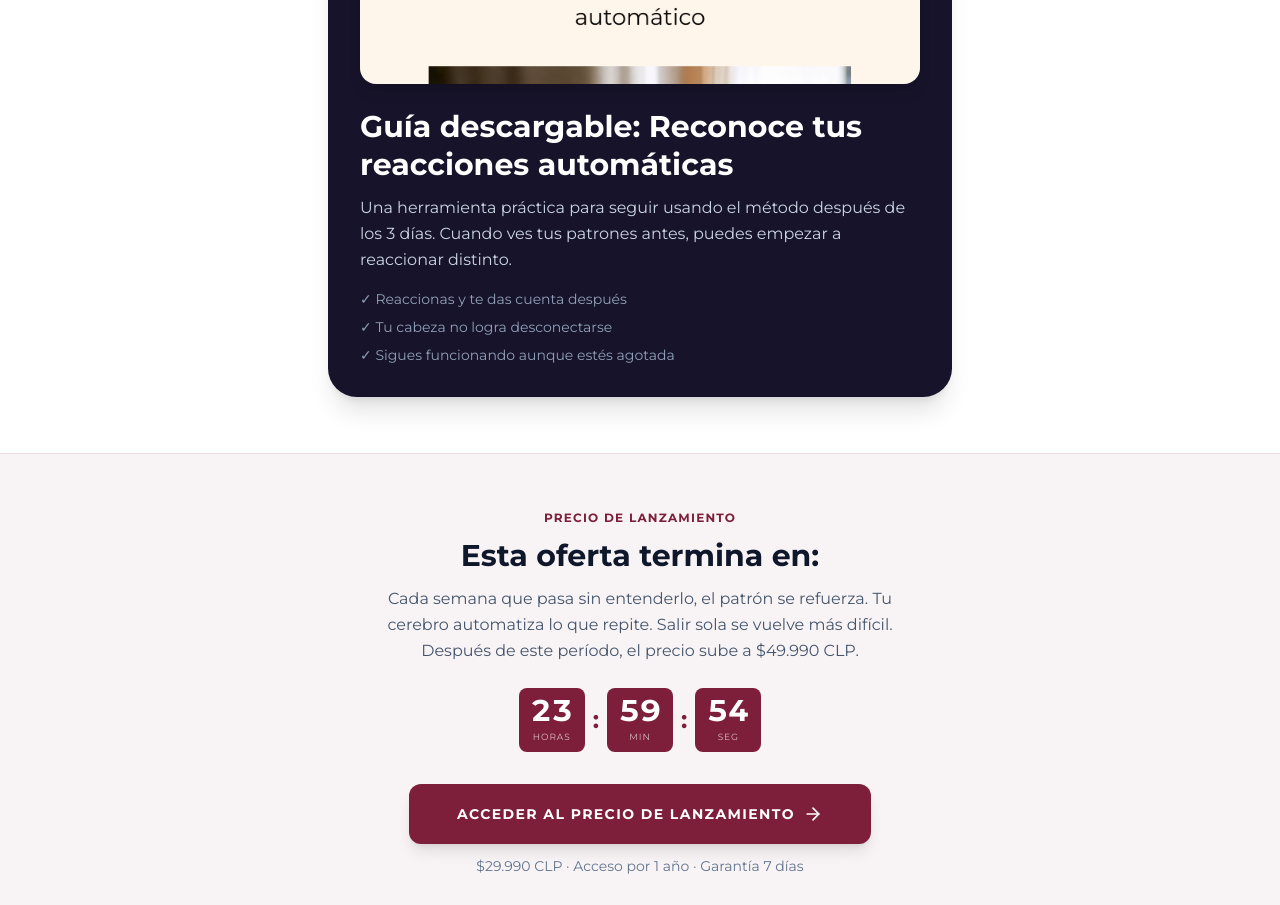
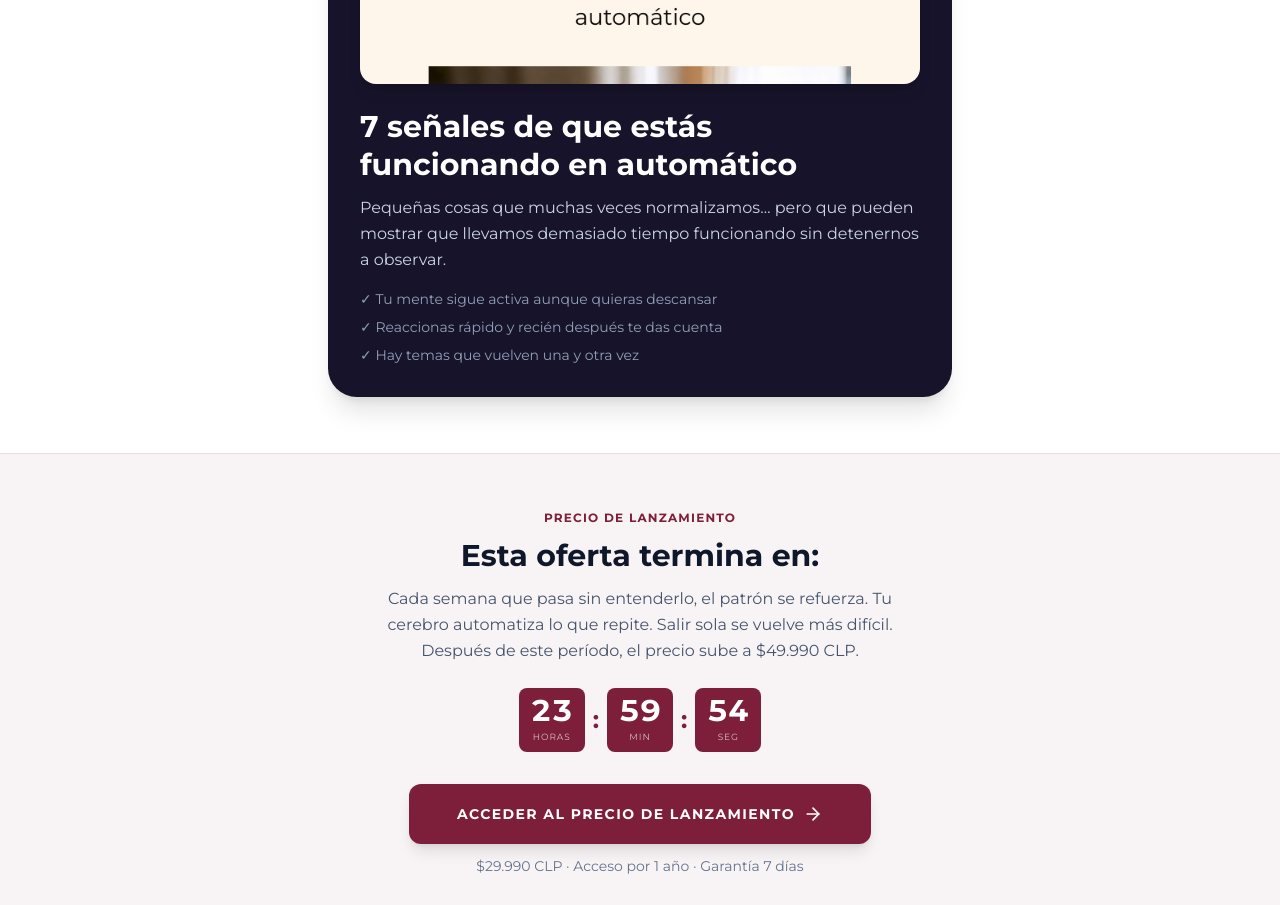
Before and after one commit to cursossolange/despierta-72h, a React (Vite) app: page / in a window 1280 px wide. Shown: the part 5412-6317 px from the top of the page. Built offline with nearby package versions, Linux system fonts and the light colour scheme.

Commit message:
Update text content in LandingPage component

```diff
--- a/src/components/LandingPage.tsx
+++ b/src/components/LandingPage.tsx
@@ -425,16 +425,16 @@ export default function LandingPage({ onPurchase }: LandingPageProps) {
               className="w-full max-h-[300px] object-cover object-top rounded-2xl shadow-lg mb-6"
             />
             <h3 className="text-2xl md:text-3xl font-black leading-tight text-white mb-3">
-              Guía descargable: Reconoce tus reacciones automáticas
+             7 señales de que estás funcionando en automático
             </h3>
             <p className="text-slate-300 text-sm md:text-base leading-relaxed mb-4">
-              Una herramienta práctica para seguir usando el método después de los
-              3 días. Cuando ves tus patrones antes, puedes empezar a reaccionar distinto.
+              Pequeñas cosas que muchas veces normalizamos… pero que pueden mostrar
+que llevamos demasiado tiempo funcionando sin detenernos a observar.
             </p>
             <div className="space-y-2 text-sm text-slate-400">
-              <p>✓ Reaccionas y te das cuenta después</p>
-              <p>✓ Tu cabeza no logra desconectarse</p>
-              <p>✓ Sigues funcionando aunque estés agotada</p>
+<p>✓ Tu mente sigue activa aunque quieras descansar</p>
+<p>✓ Reaccionas rápido y recién después te das cuenta</p>
+<p>✓ Hay temas que vuelven una y otra vez</p>
             </div>
           </div>
         </div>
```
